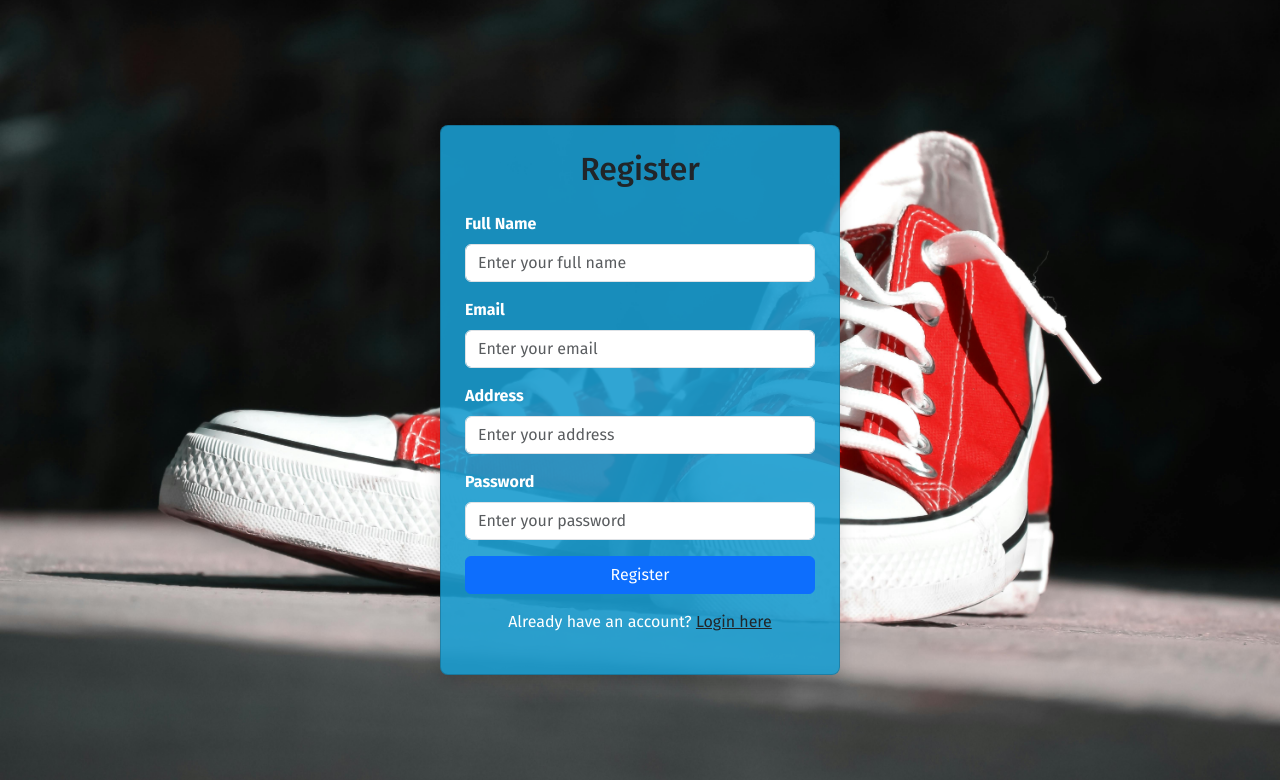
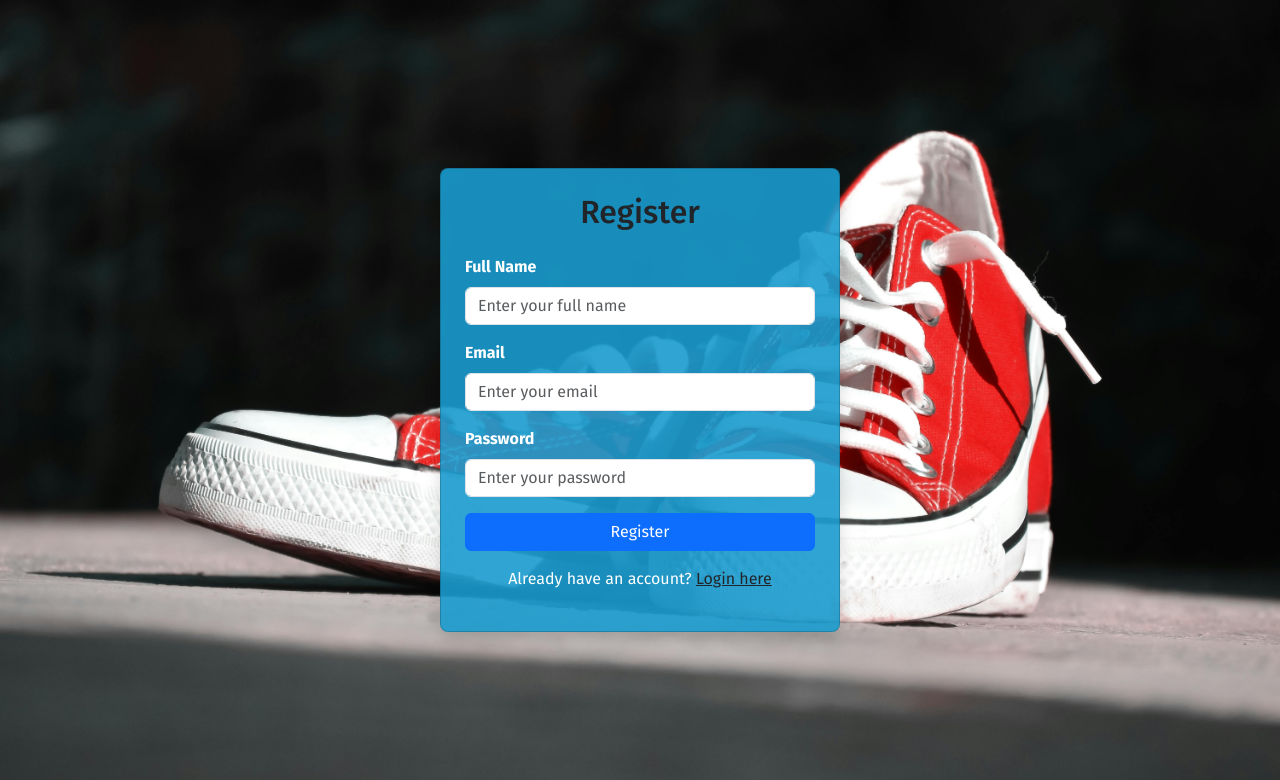
Before and after one commit to sreerajpr33/main_project, a Django app: page /register in a window 1280 px wide. Shown: the top 780 px of the page. Run offline with Django 5.2, Linux system fonts and the light colour scheme.

Commit message:
main_project

```diff
--- a/django/Footflex/app/urls.py
+++ b/django/Footflex/app/urls.py
@@ -5,4 +5,5 @@ urlpatterns=[
     path('shop_home',views.shop_home),
     path('logout',views.ff_logout),
     path('register',views.register),
+    path('user_home',views.user_home),
 ]
--- a/django/Footflex/app/views.py
+++ b/django/Footflex/app/views.py
@@ -2,6 +2,7 @@ from django.shortcuts import render,redirect
 from django.contrib.auth import authenticate,login,logout
 from . models import*
 from django.contrib import messages
+from django.contrib.auth.models import User
 
 # Create your views here.
 def shop_home(req):
@@ -48,4 +49,16 @@ def user_home(req):
     return render(req,'user/user_home.html')
 
 def register(req):
-    return render(req,'user/register.html')
+    if req.method=='POST':
+        uname=req.POST['uname']
+        email=req.POST['email']
+        pswd=req.POST['pswd']
+        try:
+            data=User.objects.create_user(first_name=uname,email=email,username=email,password=pswd)
+            data.save()
+        except:
+            messages.info(req, "already in use")
+            return redirect(register)
+        return redirect(ff_login)
+    else:
+        return render(req,'user/register.html')
--- a/django/Footflex/templates/user/register.html
+++ b/django/Footflex/templates/user/register.html
@@ -33,19 +33,15 @@
                 {% csrf_token %}
                 <div class="mb-3">
                     <label for="name" class="form-label"><b>Full Name</b></label>
-                    <input type="text" class="form-control" id="name" name="name" placeholder="Enter your full name" required>
+                    <input type="text" class="form-control" id="name" name="uname" placeholder="Enter your full name" required>
                 </div>
                 <div class="mb-3">
                     <label for="email" class="form-label"><b>Email</b></label>
-                    <input type="email" class="form-control" id="email" name="email" placeholder="Enter your email" required>
-                </div>
-                <div class="mb-3">
-                    <label for="address" class="form-label"><b>Address</b></label>
-                    <input type="text" class="form-control" id="address" name="address" placeholder="Enter your address" required>
+                    <input type="text" class="form-control" id="email" name="email" placeholder="Enter your email" required>
                 </div>
                 <div class="mb-3">
                     <label for="password" class="form-label"><b>Password</b></label>
-                    <input type="password" class="form-control" id="password" name="password" placeholder="Enter your password" required>
+                    <input type="password" class="form-control" id="password" name="pswd" placeholder="Enter your password" required>
                 </div>
                 <button type="submit" class="btn btn-primary w-100">Register</button>
             </form>
```
Also changed, not shown: django/Footflex/db.sqlite3.
